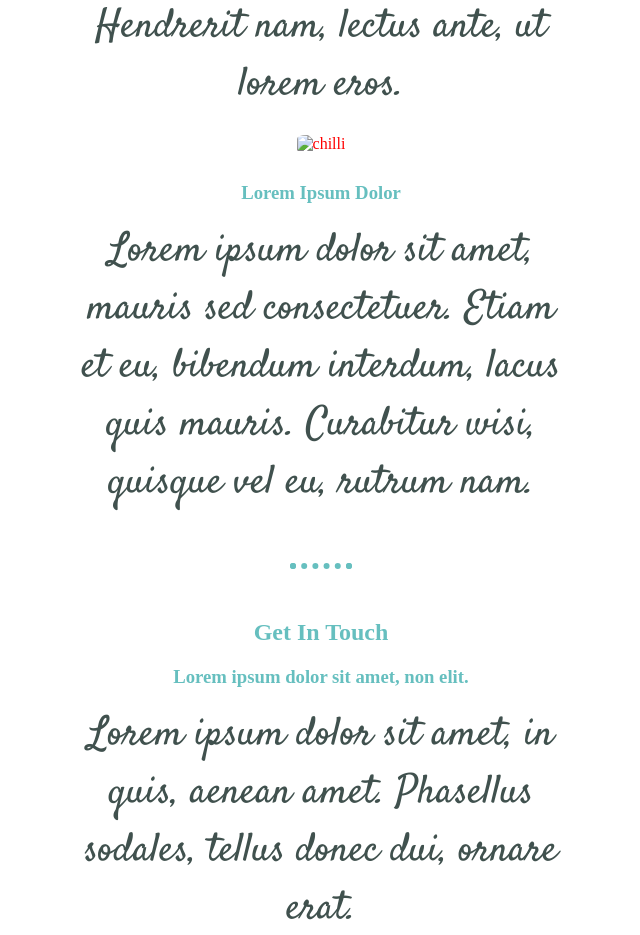
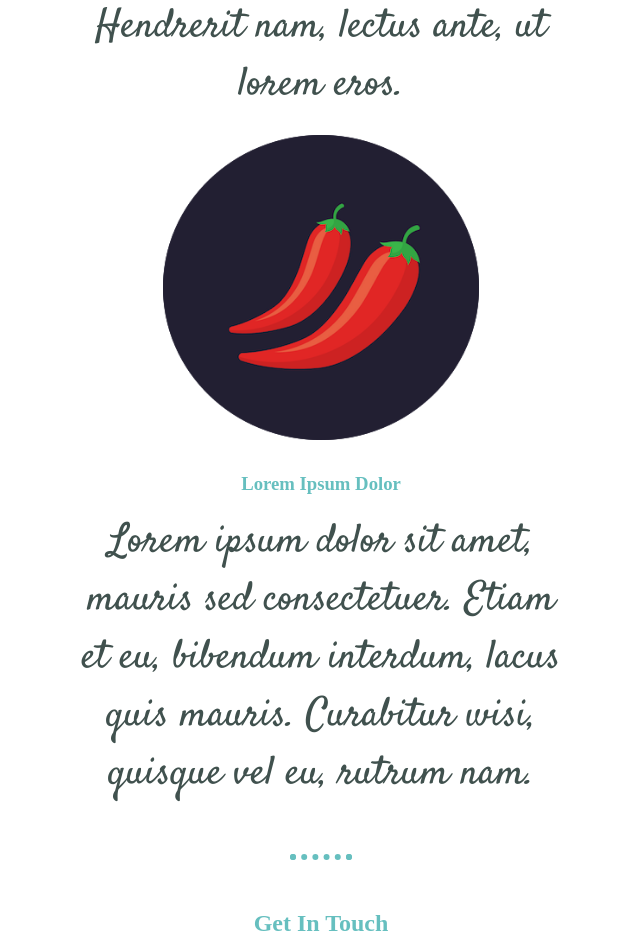
Before and after one commit to ashutoshkumar00/learning-website, a plain HTML site: page index.html in a window 1280 px wide. Shown: the part 2101-3036 px from the top of the page, without its empty margins (319-959 px from the left). Drawn offline with Linux system fonts and the light colour scheme.

Commit message:
add to web

```diff
--- a/index.html
+++ b/index.html
@@ -31,7 +31,7 @@
           <p class="par">Lorem ipsum dolor sit amet, quis in duis, iaculis id felis. Consectetuer vestibulum, nunc urna lectus, erat ligula. Hendrerit nam, lectus ante, ut lorem eros.</p>
         </div>
         <div class="skill-row">
-          <img class="ch" src="images/chillies.png" alt="chilli">
+          <img class="ch" src="chillies.png" alt="chilli">
           <h3>Lorem Ipsum Dolor</h3>
           <p class="pa">Lorem ipsum dolor sit amet, mauris sed consectetuer. Etiam et eu, bibendum interdum, lacus quis mauris. Curabitur wisi, quisque vel eu, rutrum nam.</p>
         </div>
```
